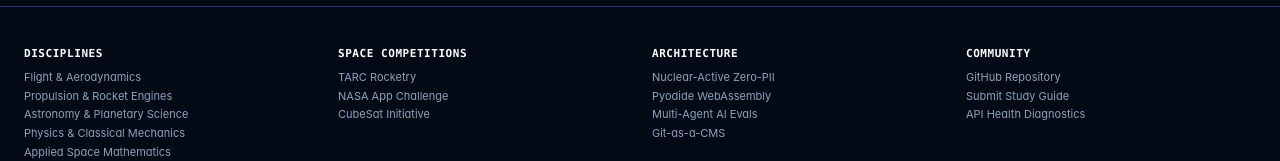
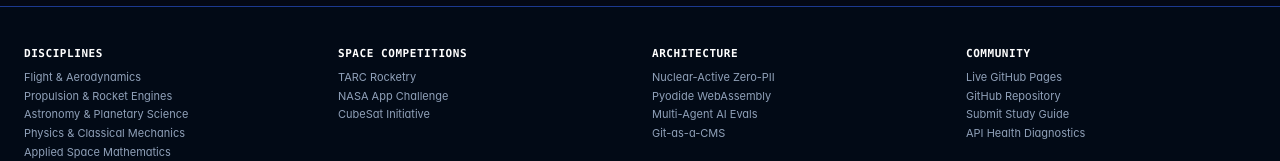
Before and after one commit to anishkapradhan/Nova, a Next.js app: page /topic/aerodynamics in a window 1280 px wide. Shown: the part 2286-2447 px from the top of the page. Built offline with nearby package versions, Linux system fonts and the light colour scheme.

Commit message:
feat(pages): add GitHub Pages link and configure homepage & base path in build script

```diff
--- a/package.json
+++ b/package.json
@@ -2,11 +2,12 @@
   "name": "nova-astrospace-hub",
   "version": "1.0.0",
   "private": true,
+  "homepage": "https://anishkapradhan.github.io/Nova/",
   "type": "module",
   "scripts": {
     "dev": "next dev --turbopack",
     "build": "prisma generate && next build",
-    "build:gh-pages": "prisma generate && next build && node scripts/package-gh-pages.js",
+    "build:gh-pages": "prisma generate && GITHUB_PAGES=true NEXT_PUBLIC_BASE_PATH=/Nova next build && node scripts/package-gh-pages.js",
     "postinstall": "prisma generate",
     "package:netlify": "node scripts/package-netlify-drop.js",
     "start": "next start",
--- a/src/app/page.tsx
+++ b/src/app/page.tsx
@@ -575,6 +575,7 @@
             <div className="space-y-2">
               <h4 className="font-bold text-white uppercase tracking-wider font-mono">Community</h4>
               <ul className="space-y-1 text-slate-400">
+                <li><a href="https://anishkapradhan.github.io/Nova/" target="_blank" rel="noreferrer" className="hover:text-cyan-300">Live GitHub Pages</a></li>
                 <li><a href="https://github.com/anishkapradhan/Nova" target="_blank" rel="noreferrer" className="hover:text-cyan-300">GitHub Repository</a></li>
                 <li><button onClick={() => setIsModalOpen(true)} className="hover:text-cyan-300">Submit Study Guide</button></li>
                 <li><a href="/api/v1/health" target="_blank" className="hover:text-cyan-300">API Health Diagnostics</a></li>
--- a/src/components/topic/TopicClientView.tsx
+++ b/src/components/topic/TopicClientView.tsx
@@ -829,6 +829,16 @@
               <ul className="space-y-1 text-slate-400">
                 <li>
                   <a
+                    href="https://anishkapradhan.github.io/Nova/"
+                    target="_blank"
+                    rel="noreferrer"
+                    className="hover:text-cyan-300"
+                  >
+                    Live GitHub Pages
+                  </a>
+                </li>
+                <li>
+                  <a
                     href="https://github.com/anishkapradhan/Nova"
                     target="_blank"
                     rel="noreferrer"
```
